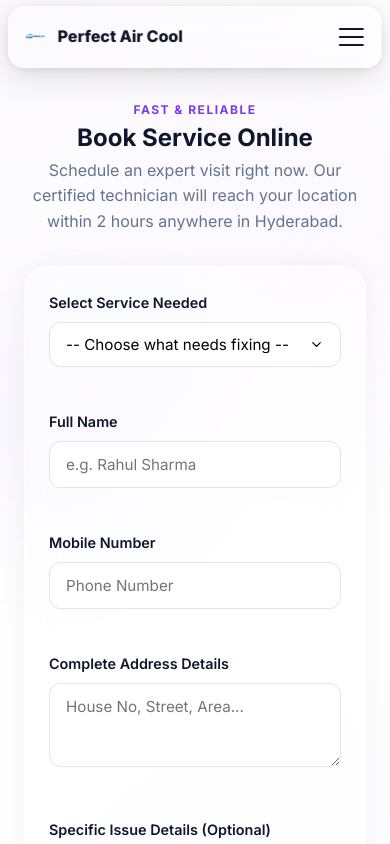
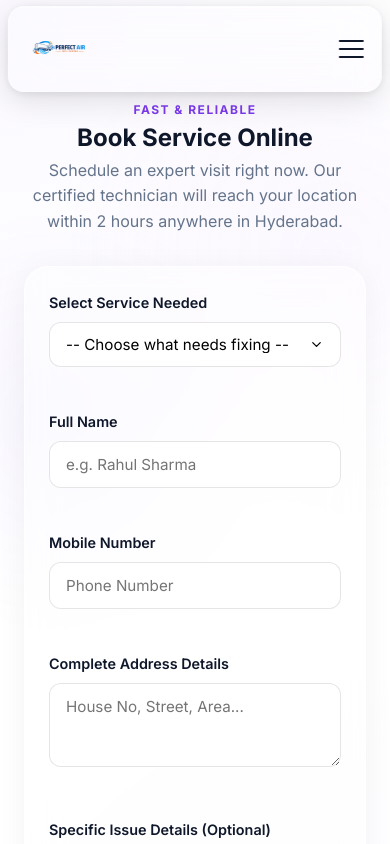
Before and after one commit to mynexasolutions-spec/perfect_ac, a React app in the folder frontend/: page /book in a window 390 px wide. Shown: the top 844 px of the page. Built offline with nearby package versions, Linux system fonts and the light colour scheme; the HTML template or start-up script is replaced by a standard one.

Commit message:
Fix navbar logo visibility

```diff
--- a/frontend/src/components/Navbar.jsx
+++ b/frontend/src/components/Navbar.jsx
@@ -25,9 +25,8 @@ const Navbar = () => {
     <>
       <nav className={`navbar ${scrolled ? 'scrolled' : ''}`}>
         <div className="container nav-container" style={{ padding: '0', maxWidth: '100%' }}>
-          <Link to="/" className="nav-logo" style={{ display: 'flex', alignItems: 'center', gap: '8px' }}>
-            <img src="/images/perfect-ac-logo.png" alt="Perfect Air Cool Logo" style={{ height: '40px', width: 'auto', objectFit: 'contain' }} />
-            <span style={{ fontSize: '1.4rem', fontWeight: '800', color: 'var(--dark-text)' }}>Perfect Air Cool</span>
+          <Link to="/" className="nav-logo" aria-label="Perfect Air Cool home">
+            <img src="/images/perfect-ac-logo.png" alt="Perfect Air Cool Logo" />
           </Link>
 
           <div className={`nav-links ${mobileMenuOpen ? 'open' : ''}`}>
--- a/frontend/src/index.css
+++ b/frontend/src/index.css
@@ -338,6 +338,19 @@ a {
   align-items: center;
 }
 
+.nav-logo {
+  display: flex;
+  align-items: center;
+  flex-shrink: 0;
+}
+
+.nav-logo img {
+  display: block;
+  height: 64px;
+  width: auto;
+  object-fit: contain;
+}
+
 .nav-links {
   display: flex;
   gap: 2rem;
@@ -1972,8 +1985,8 @@ select.form-control {
     background: rgba(255, 255, 255, 0.15);
   }
 
-  .nav-logo span {
-    font-size: 1.1rem !important;
+  .nav-logo img {
+    height: 56px;
   }
 
   /* Hero mobile */
@@ -2367,12 +2380,8 @@ select.form-control {
   }
 
   .nav-logo img {
-    width: 28px !important;
-    height: 28px !important;
-  }
-
-  .nav-logo span {
-    font-size: 1rem !important;
+    height: 52px !important;
+    width: auto !important;
   }
 
   .hero {
```
